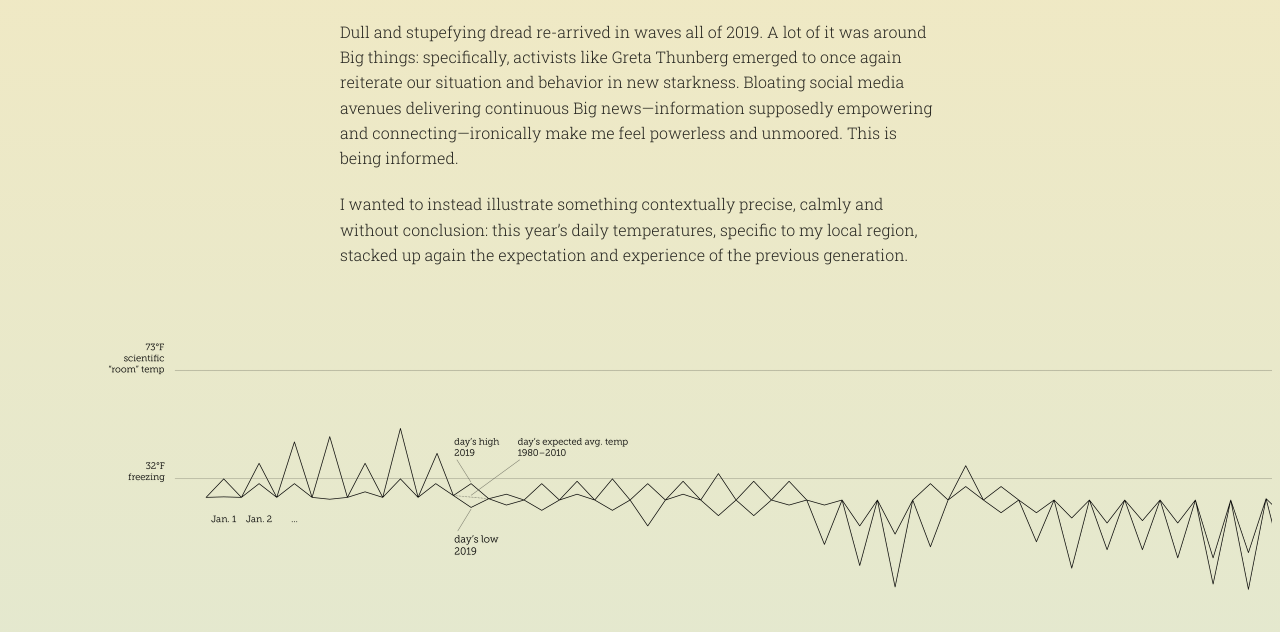
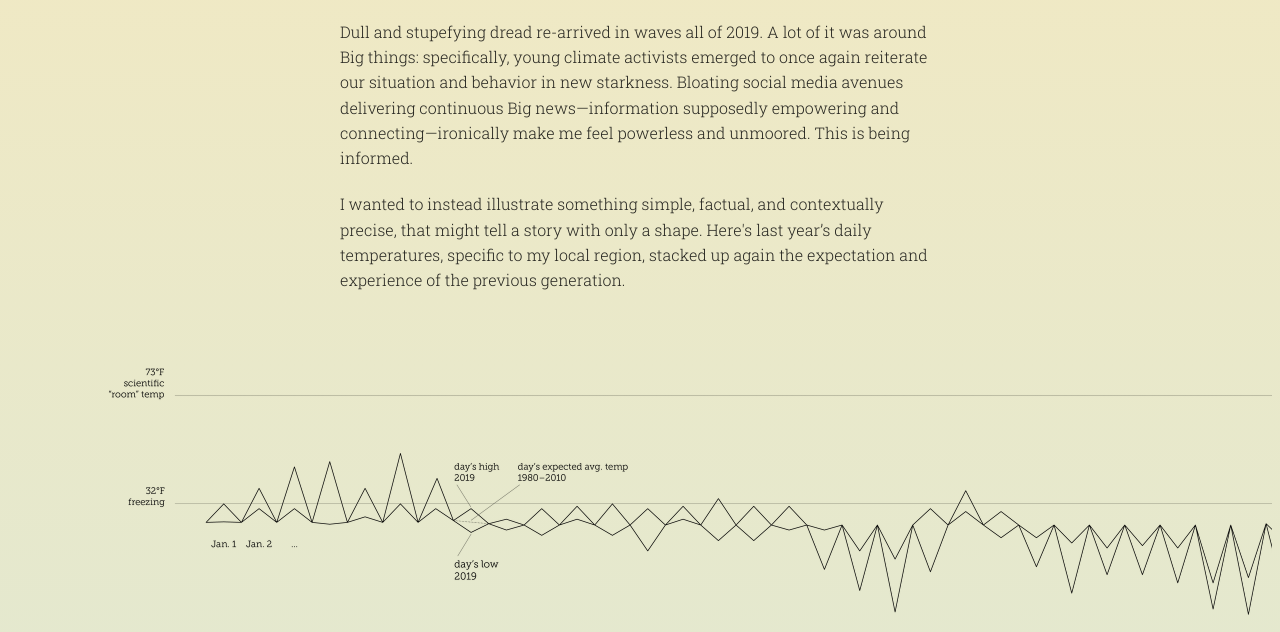
Before and after one commit to cotterjk/temp, a plain HTML site: page index.html in a window 1280 px wide. Shown: the part 168-800 px from the top of the page. Drawn offline with Linux system fonts and the light colour scheme.

Commit message:
Rewrote a bit

```diff
--- a/index.html
+++ b/index.html
@@ -11,9 +11,9 @@
     <body>
         <div id="text-content" class="text-column">
             <h1>Highs and Lows</h1>
-            <p>Dull and stupefying dread re-arrived in waves all of 2019. A lot of it was around Big things: specifically, activists like Greta Thunberg emerged to once again reiterate our situation and behavior in new starkness. Bloating social media avenues delivering continuous Big news—information supposedly empowering and connecting—ironically make me feel powerless and unmoored. This is being informed.</p>
+            <p>Dull and stupefying dread re-arrived in waves all of 2019. A lot of it was around Big things: specifically, young climate activists emerged to once again reiterate our situation and behavior in new starkness. Bloating social media avenues delivering continuous Big news—information supposedly empowering and connecting—ironically make me feel powerless and unmoored. This is being informed.</p>
 
-            <p>I wanted to instead illustrate something contextually precise, calmly and without conclusion: this year’s daily temperatures, specific to my local region, stacked up again the expectation and experience of the previous generation.</p>
+            <p>I wanted to instead illustrate something simple, factual, and contextually precise, that might tell a story with only a shape. Here's last year’s daily temperatures, specific to my local region, stacked up again the expectation and experience of the previous generation.</p>
         </div>
         <div class="img-container">
             <img class="main-chart" src="assets/temperature_diamondchart.png">
@@ -38,7 +38,7 @@
         <div id="text-content" class="text-column">
             <p>The diamond chart really just stitches together three line charts. Each day-diamond relates past to present—it relates a generation of aggregate expectation (temperature “normal”) to a new single day. The tension of this relationship gives the chart its feel. It’s a distinct profile for this single year, in my single city.</p>
 
-            <p>This was my first time, in my own work, illustrating data I didn’t personally collect. It was also my first time using Adobe Illustrator’s graph tool in my own work. Obviously, turning 1095 points into vector line graphs went much faster. However, I stitched the diamonds together, as shown above, manually, point to point with the pen tool. It was a huge time suck, but done in the first days of the new decade, it made me feel the day-by-day nature of a year, touching each individual high and low, which varied widely as the months rolled by, while their averages arced up and down almost imperceptibly.</p>
+            <p>This was my first time, in my own work, illustrating data I didn’t personally collect. It was also my first time using Adobe Illustrator’s graph tool in my own work. Obviously, turning 1095 points into vector line graphs went much faster this way. However, I stitched the diamonds together, as shown above, manually, point to point with the pen tool. It was a huge time suck, but done in the first days of the new decade, it made me feel the day-by-day nature of a year, touching each individual high and low, which varied widely as the months rolled by, while their averages arced up and down almost imperceptibly.</p>
 
             <p>Gathering personal data manually before, I appreciate keeping (only) one tedious, manual aspect to keep me in touch with data that is both big and small, old and new, global and local.</p>
         </div>
```
Also changed, not shown: 1 other file.
